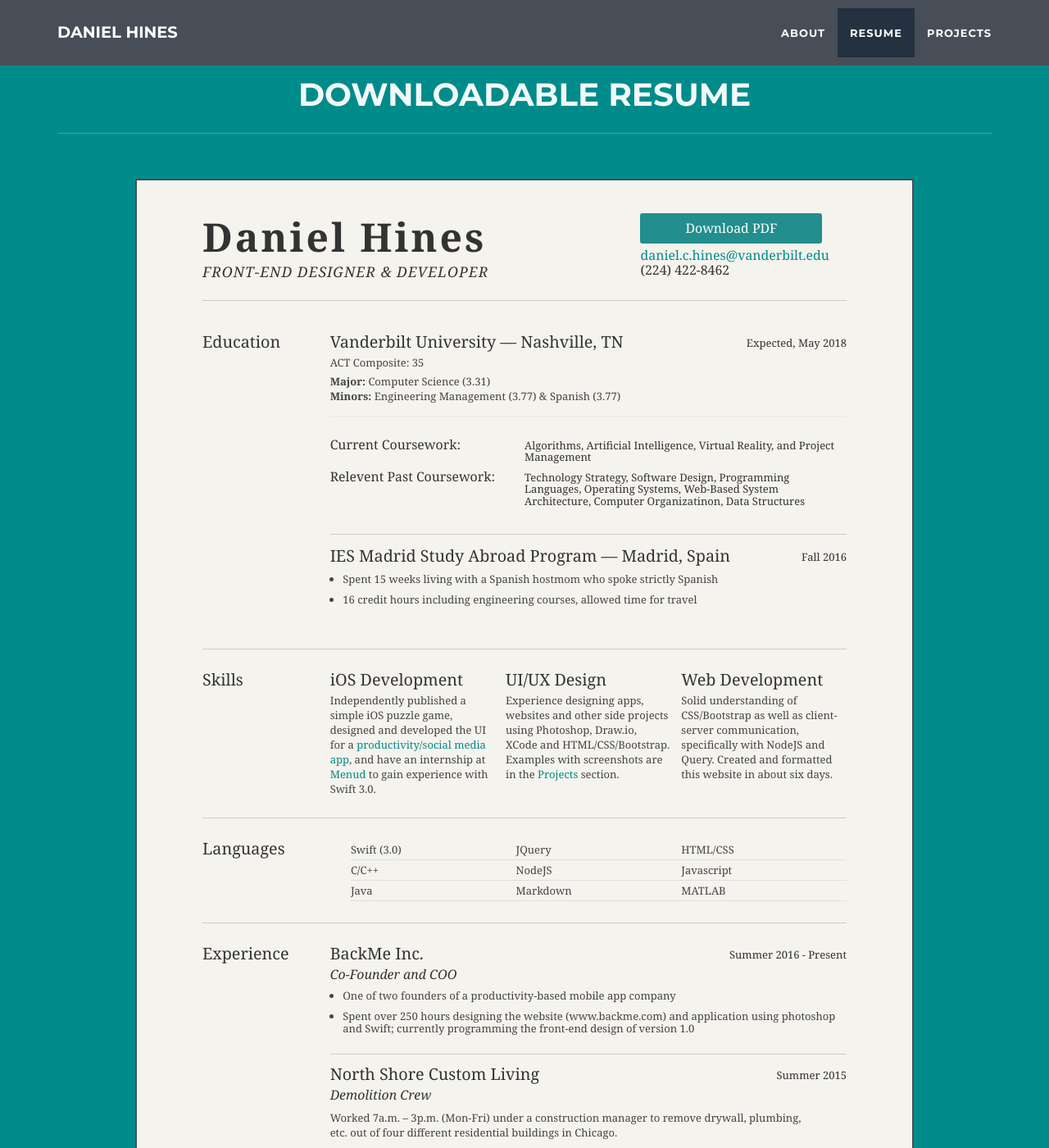
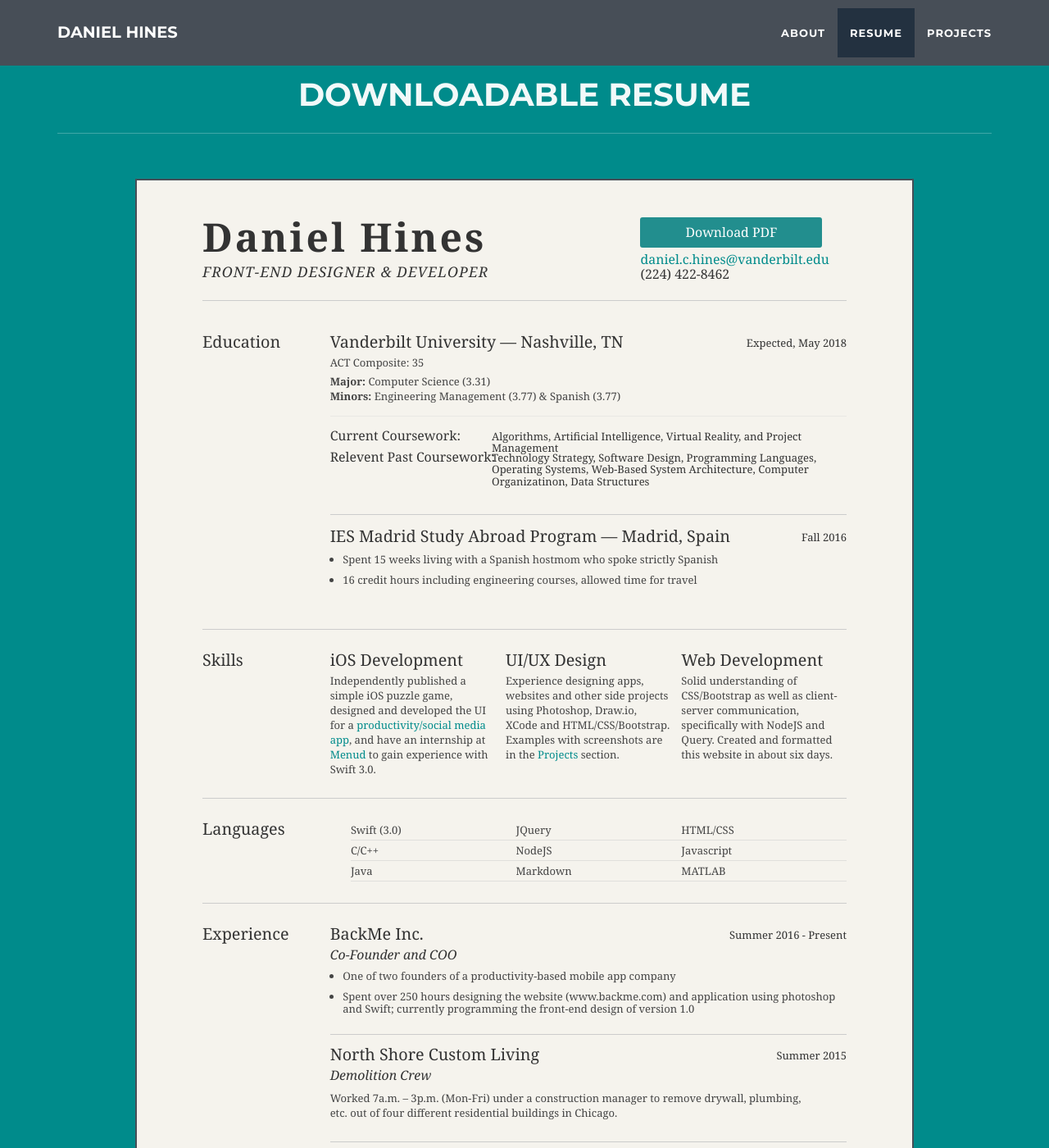
Before and after one commit to danielchines/danielchines.github.io, a Jekyll site: the page built from index.html, in a window 1280 px wide and 1400 px high, scrolled down 1496 px. Shown: the whole window at 82% size. Built offline with Jekyll 4.4.1, drawn with Linux system fonts in a browser that asks for light colours.

Commit message:
Update resume.css

```diff
--- a/_includes/css/resume.css
+++ b/_includes/css/resume.css
@@ -28,7 +28,7 @@ p.resume { font-size: 100%; line-height: 18px; }
 #hd .yui-gc div.name { margin-left: 0; width: 66%; float: left; }
 #hd .yui-gc div.contact { margin-left: 1.99%; width: 32%; float: right; }
 #hd .contact-info { margin-top: 7px; }
-a#pdf { display: block; float: left; text-align: center; background: #228e8e; color: white; padding: 10px 55px; margin-bottom: 6px; margin-top: -10px; border-radius: 3px; text-decoration: none;  }
+a#pdf { display: block; float: left; text-align: center; background: #228e8e; color: white; padding: 10px 55px; margin-bottom: 6px; margin-top: -5px; border-radius: 3px; text-decoration: none;  }
 a#pdf:hover { background: #222; }
 
 /* //-- footer -- */
@@ -52,9 +52,9 @@ a#pdf:hover { background: #222; }
 #bd li.education { margin: 0 0 10px 1.2em; line-height: 15px; padding: 0; list-style-type: disc; border-bottom: none; }
 #bd .education.last { border-bottom: none; margin-bottom: 2em; padding-bottom: 0px; }
 .education ul { margin-top: 0.75em; }
-.coursework { position: relative; margin-bottom: 1em; padding-bottom: 1em; margin-top: 2em; }
+.coursework { position: relative; margin-bottom: 1em; padding-bottom: 1em; margin-top: 1em; }
 .education .coursework h3 { width: 222px; float: left; font-weight: bold; }
-#bd .education .coursework h4 { position: absolute; width: 393px; top: 2px; }
+#bd .education .coursework h4 { position: absolute; width: 433px; top: 2px; }
 .coursework .last { padding-bottom: 4em; }
 
 /* //-- Experience/Jobs -- */
```
